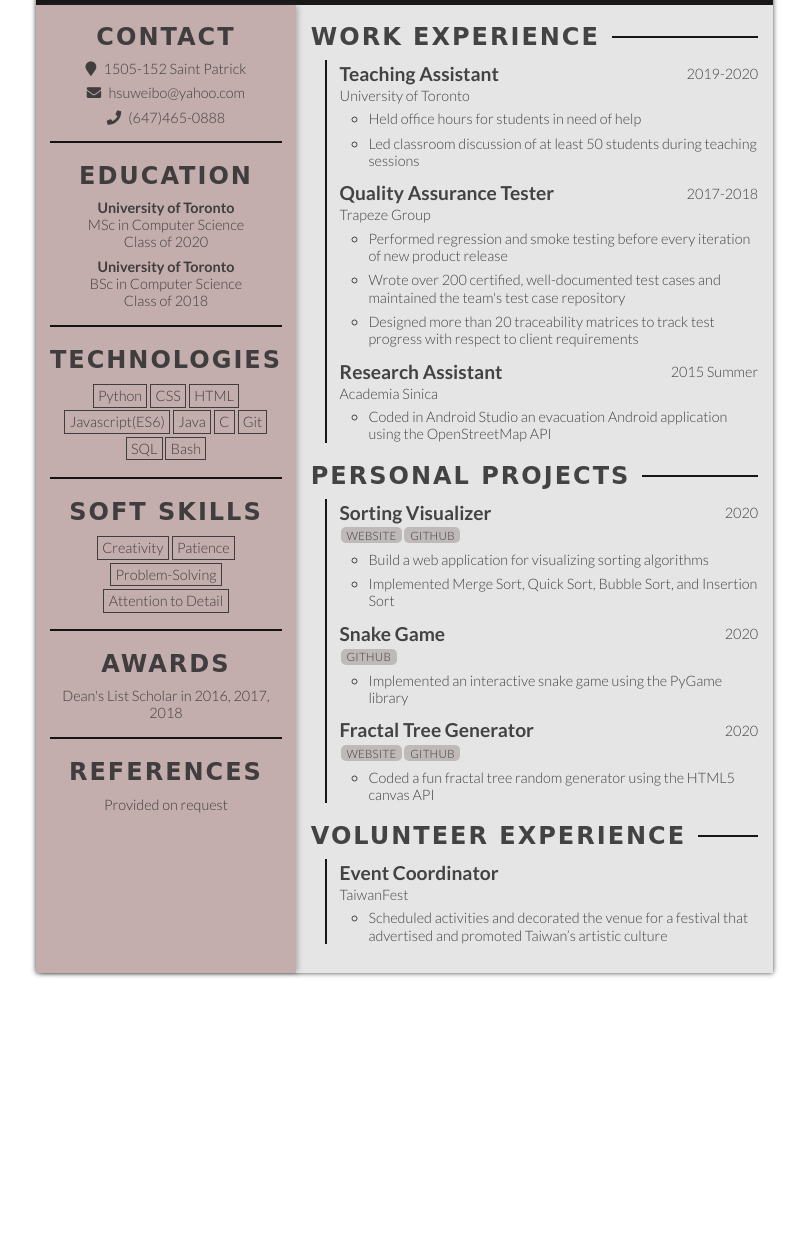
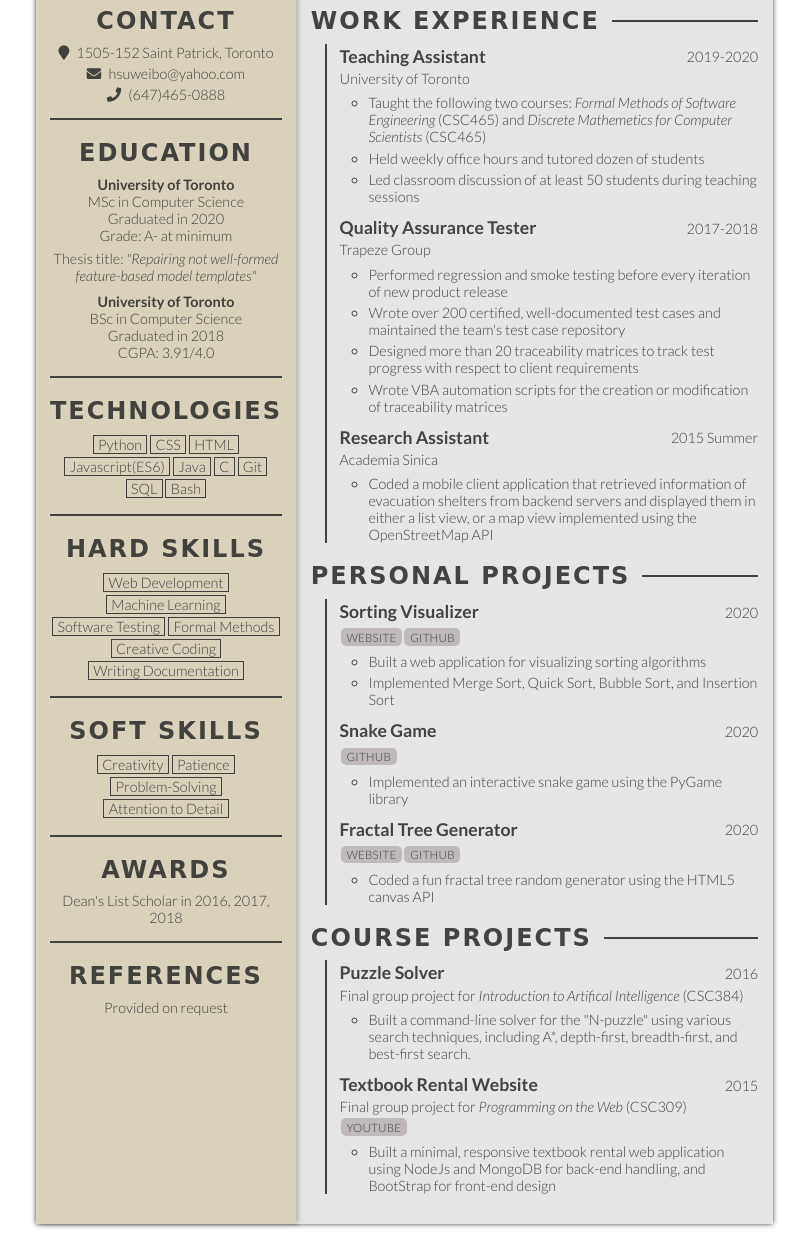
Before and after one commit to hsuweibo/Online-Resume, a plain HTML site: page index.html in a window 1280 px wide. Shown: the part 125-1377 px from the top of the page, without its empty margins (236-1044 px from the left). Before the commit the page ends 1127 px from the top, so only its background shows below. Drawn offline with Linux system fonts and the light colour scheme; a web font is replaced by a local one.

Commit message:
Added more content: master's thesis title; course projects; hard skills.

```diff
--- a/index.html
+++ b/index.html
@@ -25,7 +25,7 @@
                         <ul class="resume-section__content list">
                             <li class="list__item contact-list-item">
                                 <div class="contact-list-item__icon"><i class="fas fa-map-marker"></i></div>
-                                <div class="contact-list-item__data">1505-152 Saint Patrick</div>
+                                <div class="contact-list-item__data">1505-152 Saint Patrick, Toronto</div>
                             </li>
                             <li class="list__item contact-list-item">
                                 <div class="contact-list-item__icon"><i class="fas fa-envelope"></i></div>
@@ -44,12 +44,15 @@
                             <li class='list__item'>
                                 <strong>University of Toronto</strong>
                                 <p>MSc in Computer Science</p>
-                                <p>Class of 2020</p>
+                                <p>Graduated in 2020</p>
+                                <p>Grade: A- at minimum</p>
+                                <p class="thesis-title">Thesis title: <i>"Repairing not well-formed feature-based model templates"</i></p>
                             </li>
                             <li class='list__item'>
                                 <strong>University of Toronto</strong>
                                 <p>BSc in Computer Science</p>
-                                <p>Class of 2018</p>
+                                <p>Graduated in 2018</p>
+                                <p>CGPA: 3.91/4.0</p>
                             </li>
 
                         </ul>
@@ -67,6 +70,18 @@
                             <li class="inline-list__item">Git</li>
                             <li class="inline-list__item">SQL</li>
                             <li class="inline-list__item">Bash</li>
+                        </ul>
+                    </div>
+
+                    <div class="resume-section resume-section--hard-skills">
+                        <h2 class='resume-section__title'>Hard Skills</h2>
+                        <ul class="resume-section__content inline-list">
+                            <li class="inline-list__item">Web Development</li>
+                            <li class="inline-list__item">Machine Learning</li>
+                            <li class="inline-list__item">Software Testing</li>
+                            <li class="inline-list__item">Formal Methods</li>
+                            <li class="inline-list__item">Creative Coding</li>
+                            <li class="inline-list__item">Writing Documentation</li>
                         </ul>
                     </div>
 
@@ -115,7 +130,8 @@
                                     University of Toronto
                                 </div>
                                 <ul class="work-item__content list">
-                                    <li class="list__item">Held office hours for students in need of help</li>
+                                    <li class="list__item">Taught the following two courses: <i>Formal Methods of Software Engineering</i> (CSC465) and <i>Discrete Mathemetics for Computer Scientists</i> (CSC465)</li>
+                                    <li class="list__item">Held weekly office hours and tutored dozen of students</li>
                                     <li class="list__item">Led classroom discussion of at least 50 students during teaching sessions</li>
                                 </ul>
                             </div>
@@ -133,6 +149,7 @@
                                     <li class="list__item">Performed regression and smoke testing before every iteration of new product release</li>
                                     <li class="list__item">Wrote over 200 certified, well-documented test cases and maintained the team's test case repository</li>
                                     <li class="list__item">Designed more than 20 traceability matrices to track test progress with respect to client requirements</li>
+                                    <li class="list__item">Wrote VBA automation scripts for the creation or modification of traceability matrices</li>
                                 </ul>
                             </div>
                             <div class="work-item">
@@ -146,7 +163,7 @@
                                     Academia Sinica
                                 </div>
                                 <ul class="work-item__content list">
-                                    <li class="list__item">Coded in Android Studio an evacuation Android application using the OpenStreetMap API </li>
+                                    <li class="list__item">Coded a mobile client application that retrieved information of evacuation shelters from backend servers and displayed them in either a list view, or a map view implemented using the OpenStreetMap API</li>
                                 </ul>
                             </div>
                         </div>
@@ -173,7 +190,7 @@
                                     </ul>
                                 </div>
                                 <ul class="work-item__content list">
-                                    <li class="list__item">Build a web application for visualizing sorting algorithms</li>
+                                    <li class="list__item">Built a web application for visualizing sorting algorithms</li>
                                     <li class="list__item">Implemented Merge Sort, Quick Sort, Bubble Sort, and Insertion Sort</li>
                                 </ul>
                             </div>
@@ -227,20 +244,45 @@
                         </div>
                     </div>
 
-                    <div class="resume-section resume-section--volunteer">
-                        <h2 class="resume-section__title">Volunteer Experience</h2>
+                    <div class="resume-section resume-section--projects">
+                        <h2 class="resume-section__title">Course Projects</h2>
                         <div class="resume-section__content">
                             <div class="work-item">
                                 <div class="work-item__heading">
-                                    <h3 class="work-item__title">Event Coordinator</h3>
+                                    <h3 class="work-item__title">Puzzle Solver</h3>
+                                    <div class="work-item__date">
+                                        2016
+                                    </div>
                                 </div>
                                 <div class="work-item__subtitle">
-                                    TaiwanFest
+                                    <p>Final group project for <i>Introduction to Artifical Intelligence</i> (CSC384)</p>
                                 </div>
                                 <ul class="work-item__content list">
-                                    <li class="list__item">Scheduled activities and decorated the venue for a festival that advertised and promoted Taiwan’s artistic culture</li>
+                                    <li class="list__item">Built a command-line solver for the "N-puzzle" using various search techniques, including A*, depth-first, breadth-first, and best-first search.</li>
                                 </ul>
                             </div>
+
+
+                            <div class="work-item">
+                                <div class="work-item__heading">
+                                    <h3 class="work-item__title">Textbook Rental Website</h3>
+                                    <div class="work-item__date">
+                                        2015
+                                    </div>
+                                </div>
+                                <div class="work-item__subtitle">
+                                    <p>Final group project for <i> Programming on the Web</i>  (CSC309) </p>
+                                    <ul class='link-list inline-list'>
+                                        <a class='link-list__link' href="https://youtu.be/YnnQrrcLZtw" target='_blank'>
+                                            Youtube
+                                        </a>
+                                    </ul>
+                                </div>
+                                <ul class="work-item__content list">
+                                    <li class="list__item">Built a minimal, responsive textbook rental web application using NodeJs and MongoDB for back-end handling, and BootStrap for front-end design</li>
+                                </ul>
+                            </div>
+
                         </div>
                     </div>
                 </div>
--- a/style.css
+++ b/style.css
@@ -1,5 +1,5 @@
 
-@import url('https://fonts.googleapis.com/css2?family=Lato:wght@300;700&display=swap');
+@import url('https://fonts.googleapis.com/css2?family=Lato:ital,wght@0,300;0,700;1,300&display=swap');
 @import url('https://fonts.googleapis.com/css2?family=Overlock:wght@400;700&display=swap');
 
 
@@ -27,15 +27,15 @@
     --clr-light: rgba(255, 255, 255, 0.877);
     --clr-dark: #303030e5;
     --clr-grey: #dbdadab4;
-    /* --clr-accent1: #424240; */
-    --clr-accent1: #0e0c0cf3;
-    /* --clr-accent2: #dad1bd; */
-    --clr-accent2: #c4adad;
+    --clr-accent1: #424240;
+    /* --clr-accent1: #0e0c0cf3; */
+    --clr-accent2: #dad1bd;
+    /* --clr-accent2: #c4adad; */
 
     --fs-name: 3.0rem;
     --fs-h1: 2.0rem;
     --fs-h2: 1.5rem;
-    --fs-h3: 1.2rem;
+    --fs-h3: 1.1rem;
     --fs-body: 0.9rem;
 }
 
@@ -45,7 +45,7 @@ body {
     font-family: var(--ff-primary);
     font-size: var(--fs-body);
     font-weight: var(--fw-primary-reg);
-    line-height: 1.5;
+    line-height: normal;
 }
 
 
@@ -99,14 +99,15 @@ body {
     font-family: var(--ff-display);
     text-transform: uppercase;
     letter-spacing: 2px;
+    line-height: 1.5;
     margin: 0 0 .2em;
 }
 
 
 .contact-list-item {
     display: flex;
-    /* This makes the flex container not span 100% of the parent width, so that we can center the flex container with margin: 0 auto */
-    width: max-content;
+    width: 100%;
+    justify-content: center;
     margin: 0 auto;
 }
 
@@ -120,16 +121,20 @@ body {
     display: block;
 }
 
+.thesis-title {
+    margin: .4em 0 .6em;
+}
+
 .list {
     list-style-type: none;
 }
 
 .list .list__item {
-    line-height: 1.2;
+    line-height: normal;
 }
 
 .list .list__item + .list__item {
-    margin-top: .5em;
+    margin-top: .3em;
 }
 
 .inline-list{
@@ -204,10 +209,11 @@ body {
 
 .work-item__title {
     font-size: var(--fs-h3);
+    line-height: 1.5;
 }
 
 .work-item__subtitle{
-    line-height: 1;
+    line-height: normal;
     margin-bottom: .5em;
 }
 
@@ -218,11 +224,14 @@ body {
 
 .work-item .list {
     list-style-type: circle;
-    line-height: 1.2;
+    line-height: normal;
     padding-left: var(--indent-len);;
 }
 
 /* For the website and github links */
+.link-list {
+    margin:.2em 0;
+}
 .link-list__link {
     text-decoration: none;
     text-transform: uppercase;
```
